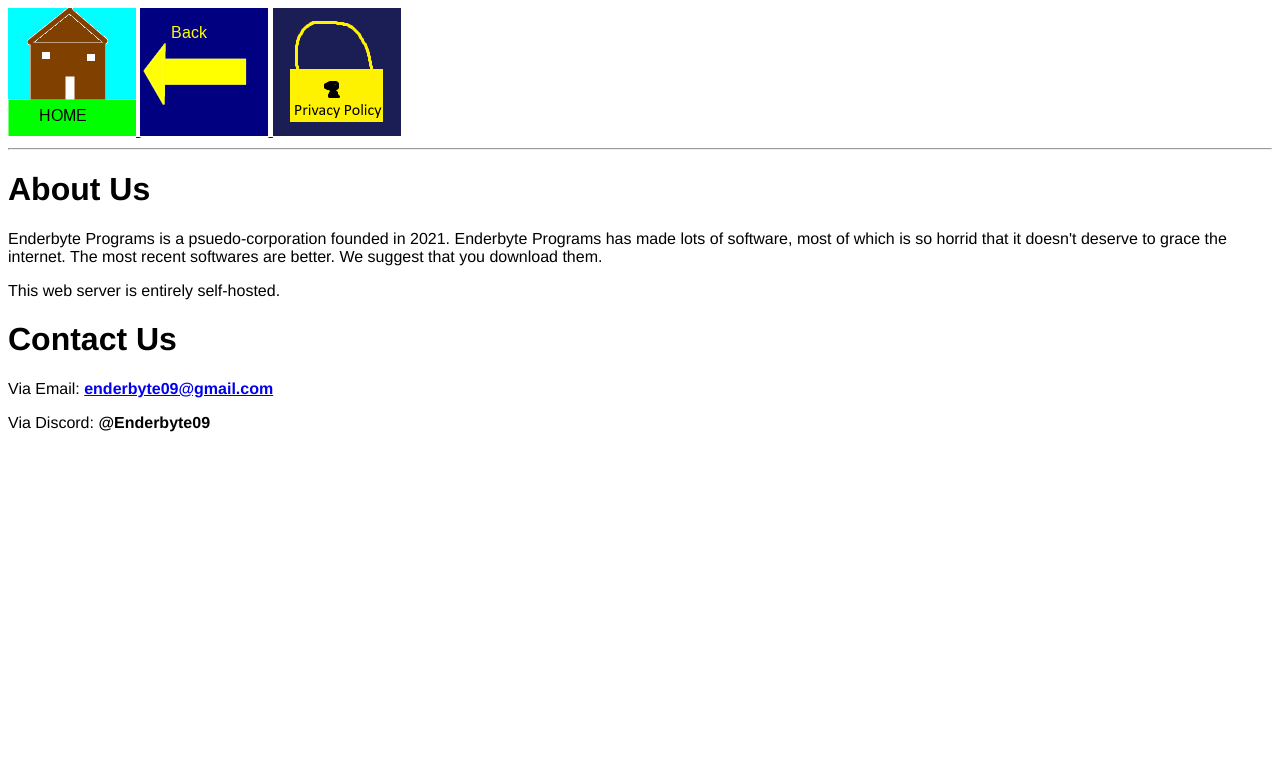
After one commit to Enderbyte-Programs/webserver-v5, a PHP site: page /about.html in a window 1280 px wide. The commit adds this page. Shown: the top 783 px of the page. Run offline with PHP 8.4, Linux system fonts and the light colour scheme; some libraries are stand-ins or nearby versions.

```diff
--- /dev/null
+++ b/about.html
@@ -0,0 +1,20 @@
+<html>
+
+<head>
+    <title>Privacy Policy</title>
+    <script src="/lib/jquery.js"></script>
+    <script> $(function () { $("#includedContent").load("/apps/head.html"); });</script> <!--Import header using Jquery-->
+</head>
+
+<body style="font-family: helvetica;">
+    <div id="includedContent"></div><!--Remember! Copy this-->
+    <hr>
+    <h1>About Us</h1>
+    <p>Enderbyte Programs is a psuedo-corporation founded in 2021. Enderbyte Programs has made lots of software, most of which is so horrid that it doesn't deserve to grace the internet. The most recent softwares are better. We suggest that you download them.</p>
+    <p>This web server is entirely self-hosted.</p>
+    <h1>Contact Us</h1>
+    <p>Via Email: <b><a href="mailto:enderbyte09@gmail.com">enderbyte09@gmail.com</a></b></p>
+    <p>Via Discord: <b>@Enderbyte09</b></p>
+</body>
+
+</html>
--- a/index.php
+++ b/index.php
@@ -30,8 +30,8 @@
     <h2 style="text-align: center;"><em><span style="text-decoration: underline;"><strong><a title="Check out my GitHub" href="https://github.com/Enderbyte-Programs"><span style="background-color: #ccffcc;">Check out my GitHub</span></a></strong></span></em></h2>
     <p style="text-align: center;">All source code for all of my apps is hosted here</p>
     <hr />
-    <h2 style="text-align: center;"><em><span style="text-decoration: underline;"><strong><a title="Open Trails Map" href="/trails"><span style="background-color: #ddccff;">Open Trails Map</span></a></strong></span></em></h2>
-    <p style="text-align: center;"><b>Warning! This is highly experimental!</b> I used Trailforks for many years and loved it. Unfortunately, nearly every feature has fallen under the greedy mouth of capitalism. This is my own trails system.</p>
+    <h2 style="text-align: center;"><em><span style="text-decoration: underline;"><strong><a title="About Us / Contact Us" href="/about.html"><span style="background-color: #ddccff;">About Us / Contact Us</span></a></strong></span></em></h2>
+    <p style="text-align: center;">Contact Enderbyte Programs. Also see information about Enderbyte Programs</p>
     <hr />
 
     <?php
```
